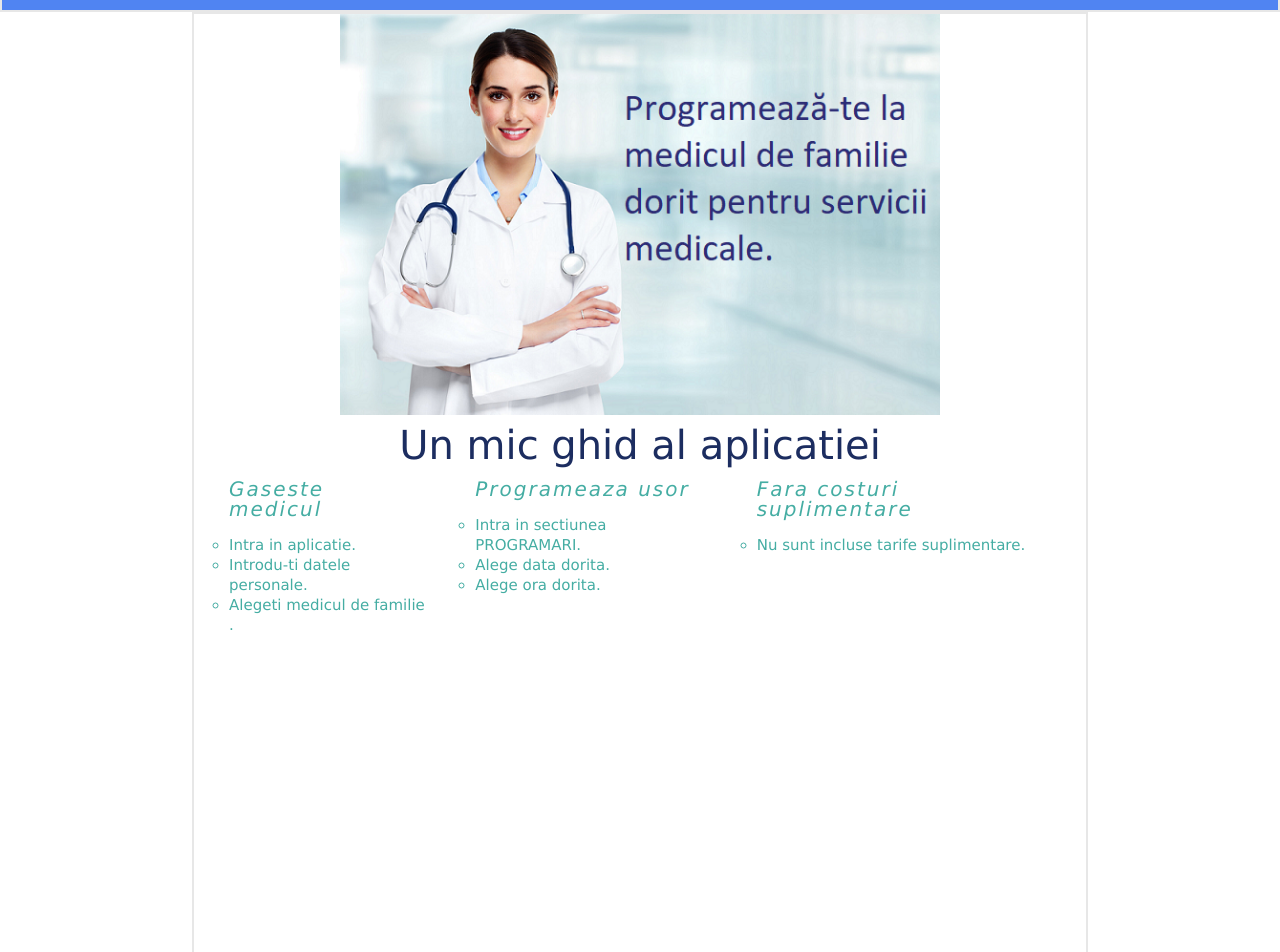
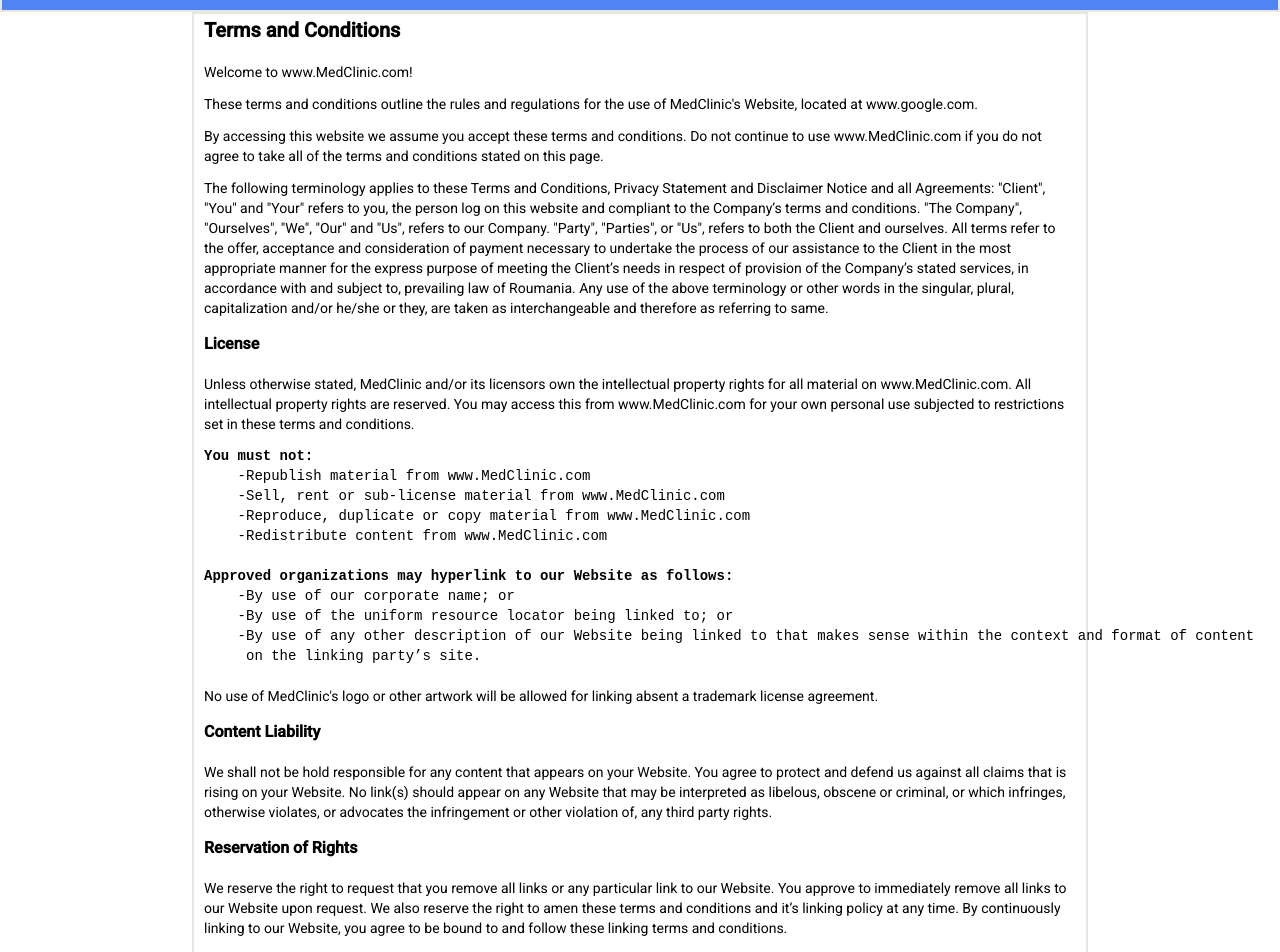
Before and after one commit to DoboVlad/MedClinic, an Angular app in the folder MedicProject/web-frontend/: page /terms in a window 1280 px wide. Shown: the part 120-1072 px from the top of the page. Built offline with nearby package versions, Linux system fonts and the light colour scheme.

Commit message:
added terms and conditions, added new information and links to footer

```diff
--- /dev/null
+++ b/MedicProject/web-frontend/src/app/Components/terms/terms.component.css
@@ -0,0 +1,4 @@
+.terms{
+    margin-left: 10px;
+    margin-right: 10px;
+}
--- /dev/null
+++ b/MedicProject/web-frontend/src/app/Components/terms/terms.component.html
@@ -0,0 +1,68 @@
+<div class="terms">
+<h2><strong>Terms and Conditions</strong></h2>
+
+<p>
+    Welcome to www.MedClinic.com!
+</p>
+
+<p>
+    These terms and conditions outline the rules and regulations for the use of MedClinic's Website, located at www.google.com.
+</p>
+
+<p>
+    By accessing this website we assume you accept these terms and conditions. Do not continue to use www.MedClinic.com
+    if you do not agree to take all of the terms and conditions stated on this page.
+</p>
+
+<p>
+    The following terminology applies to these Terms and Conditions, Privacy Statement and Disclaimer Notice and all Agreements: "Client", "You" and "Your" refers to you, the person log on this website and compliant to the Company’s terms and conditions. "The Company", "Ourselves", "We", "Our" and "Us", refers to our Company. "Party", "Parties", or "Us", refers to both the Client and ourselves. All terms refer to the offer, acceptance and consideration of payment necessary to undertake the process of our assistance to the Client in the most appropriate manner for the express purpose of meeting the Client’s needs in respect of provision of the Company’s stated services, in accordance with and subject to, prevailing law of Roumania. Any use of the above terminology or other words in the singular, plural, capitalization and/or he/she or they, are taken as interchangeable and therefore as referring to same.
+</p>
+<h3>
+    <strong>License</strong>
+</h3>
+
+<p>
+    Unless otherwise stated, MedClinic and/or its licensors own the intellectual property rights for all material
+    on www.MedClinic.com. All intellectual property rights are reserved. You may access this from www.MedClinic.com
+    for your own personal use subjected to restrictions set in these terms and conditions.
+</p>
+
+<pre><b>You must not:</b>
+    -Republish material from www.MedClinic.com
+    -Sell, rent or sub-license material from www.MedClinic.com
+    -Reproduce, duplicate or copy material from www.MedClinic.com
+    -Redistribute content from www.MedClinic.com
+</pre>
+<br>
+<pre><b>Approved organizations may hyperlink to our Website as follows:</b>
+    -By use of our corporate name; or
+    -By use of the uniform resource locator being linked to; or
+    -By use of any other description of our Website being linked to that makes sense within the context and format of content
+     on the linking party’s site.
+</pre>
+<br>
+<p>
+    No use of MedClinic's logo or other artwork will be allowed for linking absent a trademark license agreement.
+</p>
+
+<h3>
+    <strong>Content Liability</strong>
+</h3>
+
+<p>
+    We shall not be hold responsible for any content that appears on your Website. You agree to protect and defend us
+    against all claims that is rising on your Website. No link(s) should appear on any Website that may be interpreted as libelous,
+    obscene or criminal, or which infringes, otherwise violates, or advocates the infringement or other violation
+    of, any third party rights.
+</p>
+
+<h3><strong>Reservation of Rights</strong></h3>
+
+<p>
+    We reserve the right to request that you remove all links or any particular link to our Website. You approve to immediately
+    remove all links to our Website upon request. We also reserve the right to amen these terms and conditions and
+    it’s linking policy at any time. By continuously linking to our Website, you agree to be bound to and follow
+     these linking terms and conditions.
+</p>
+
+</div>
--- /dev/null
+++ b/MedicProject/web-frontend/src/app/Components/terms/terms.component.ts
@@ -0,0 +1,15 @@
+import { Component, OnInit } from '@angular/core';
+
+@Component({
+  selector: 'app-terms',
+  templateUrl: './terms.component.html',
+  styleUrls: ['./terms.component.css']
+})
+export class TermsComponent implements OnInit {
+
+  constructor() { }
+
+  ngOnInit(): void {
+  }
+
+}
--- a/MedicProject/web-frontend/src/app/app-routing.module.ts
+++ b/MedicProject/web-frontend/src/app/app-routing.module.ts
@@ -7,6 +7,7 @@
 import { DoctorsComponent} from './Components/doctors/doctors.component';
 import { ProfileComponent} from './Components/profile/profile.component';
 import { ForgotPasswordComponent } from './Components/forgot-password/forgot-password.component';
+import {TermsComponent} from './Components/terms/terms.component';
 
 const routes: Routes = [
   {path: 'home', component: HomeComponent},
@@ -16,6 +17,7 @@
   {path: 'register', component: RegisterComponent},
   {path: 'profile', component: ProfileComponent },
   {path: 'forgotpassword', component: ForgotPasswordComponent},
+  {path: 'terms', component: TermsComponent},
   {path: "**", component: HomeComponent}
 ];
 
--- a/MedicProject/web-frontend/src/app/app.component.html
+++ b/MedicProject/web-frontend/src/app/app.component.html
@@ -6,7 +6,7 @@
             <img src="assets/img/logo.png">
         </p>
         <ul class="firstNavList">
-            <li>NUME</li>
+            <!-- <li>NUME</li> -->
             <li routerLink="/login">CONT</li>
             <li>LIMBA</li>
         </ul>
@@ -34,13 +34,13 @@
     <div id="footer">
         <div class="column">
             <p routerLink="/home">About</p>
-            <p>Terms and Conditions</p>
-            <p>Privacy</p>
+            <p routerLink="/terms">Terms and Conditions</p>
+            <p routerLink="/terms">Privacy</p>
             <p class="border">.</p>
         </div>
         <div class="column">
-            <p>Address:</p>
-            <p>Phone number:</p>
+            <p>Address: Cluj-Napoca, Dorobantilor 48</p>
+            <p>Phone number: 0755851417</p>
             <p style="visibility:hidden">.</p>
             <p class="border">Copyright &#169;</p>
         </div>
--- a/MedicProject/web-frontend/src/app/app.module.ts
+++ b/MedicProject/web-frontend/src/app/app.module.ts
@@ -10,9 +10,10 @@
 import { AppointmentsComponent } from './Components/appointments/appointments.component';
 import { ProfileComponent } from './Components/profile/profile.component';
 import { ForgotPasswordComponent } from './Components/forgot-password/forgot-password.component';
+import { TermsComponent } from './Components/terms/terms.component';
 import { BrowserAnimationsModule } from '@angular/platform-browser/animations';
 import { ReactiveFormsModule } from '@angular/forms';
-import {HttpClientModule} from '@angular/common/http';
+import { HttpClientModule } from '@angular/common/http';
 
 @NgModule({
   declarations: [
@@ -23,7 +24,8 @@
     DoctorsComponent,
     AppointmentsComponent,
     ProfileComponent,
-    ForgotPasswordComponent
+    ForgotPasswordComponent,
+    TermsComponent
   ],
   imports: [
     BrowserModule,
```
Also changed, not shown: 1 other file (tests, documents, lock files or other folders).
